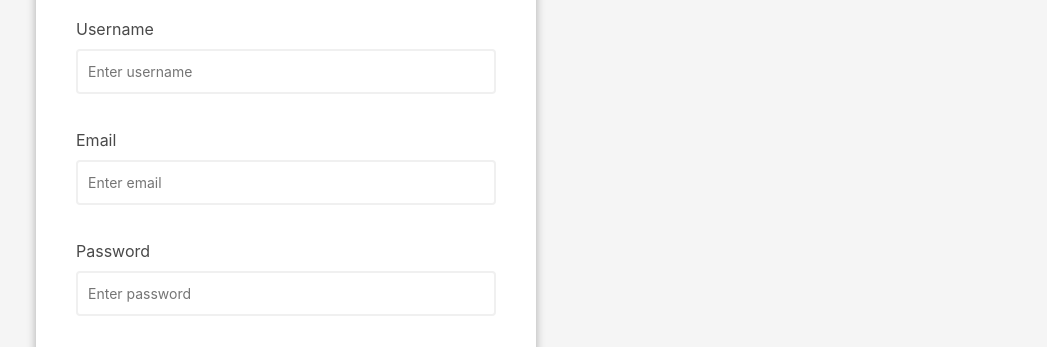
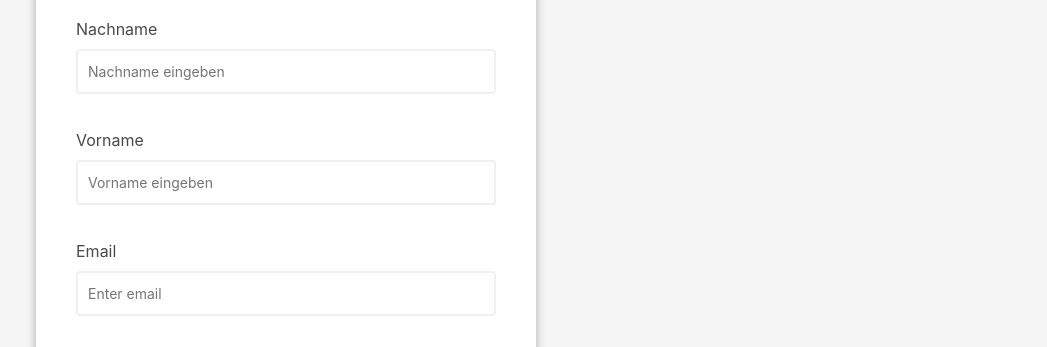
Before and after one commit to martellosios/LB02_M307, a plain HTML site: page kontakt.html in a window 1280 px wide. Shown: the part 416-763 px from the top of the page, without its empty margins (114-1161 px from the left). Drawn offline with nearby package versions, Linux system fonts and the light colour scheme.

Commit message:
formular

```diff
--- a/js/validate-inputs.js
+++ b/js/validate-inputs.js
@@ -1,10 +1,11 @@
 // read form element
 const form = document.getElementById("form");
-const username = document.getElementById("username");
+const vorname = document.getElementById("vorname");
+const nachname = document.getElementById("nachname");
 const email = document.getElementById("email");
 const password = document.getElementById("password");
 const agree = document.getElementById("agree");
-const phone = document.getElementById('phone');
+const phone = document.getElementById("phone");
 
 // Show input error message
 function showError(input, message) {
@@ -46,14 +47,14 @@ function checkEmail(input) {
 
 // Check phone is valid
 function checkPhone(input) {
-  const re = /(\b(0041)|\B\+41)(\s?\(0\))?(\s)?[1-9]{2}(\s)?[0-9]{3}(\s)?[0-9]{2}(\s)?[0-9]{2}\b/;
+  const re =
+    /(\b(0041)|\B\+41)(\s?\(0\))?(\s)?[1-9]{2}(\s)?[0-9]{3}(\s)?[0-9]{2}(\s)?[0-9]{2}\b/;
   if (re.test(input.value.trim())) {
     showSuccess(input);
   } else {
-    showError(input, 'Diese Telefonnummer ist ungültig');
+    showError(input, "Diese Telefonnummer ist ungültig");
   }
 }
-
 
 // Check required fields
 function checkRequired(inputArr) {
@@ -94,8 +95,7 @@ function getFieldName(input) {
 
 // Validate form input elements
 function validateForm() {
-  if (!checkRequired([username, email, password, agree, phone])) {
-    checkLength(username, 3, 15);
+  if (!checkRequired([vorname, nachname, email, password, agree, phone])) {
     checkLength(password, 8, 25);
     checkLength(phone, 10, 15);
     checkEmail(email);
--- a/kontakt.html
+++ b/kontakt.html
@@ -62,18 +62,18 @@
         >
           <h2 class="form-titel">Please register to get full access.</h2>
           <div class="formular-control">
-            <label class="text-form" for="username">Username</label>
-            <input type="text" id="username" placeholder="Enter username" />
+            <label class="text-form" for="nachname">Nachname</label>
+            <input type="text" id="nachname" placeholder="Nachname eingeben" />
+            <small>Error message</small>
+          </div>
+          <div class="formular-control">
+            <label class="text-form" for="vorname">Vorname</label>
+            <input type="text" id="vorname" placeholder="Vorname eingeben" />
             <small>Error message</small>
           </div>
           <div class="formular-control">
             <label class="text-form" for="email">Email</label>
             <input type="text" id="email" placeholder="Enter email" />
-            <small>Error message</small>
-          </div>
-          <div class="formular-control">
-            <label class="text-form" for="password">Password</label>
-            <input type="password" id="password" placeholder="Enter password" />
             <small>Error message</small>
           </div>
           <div class="formular-control">
```
